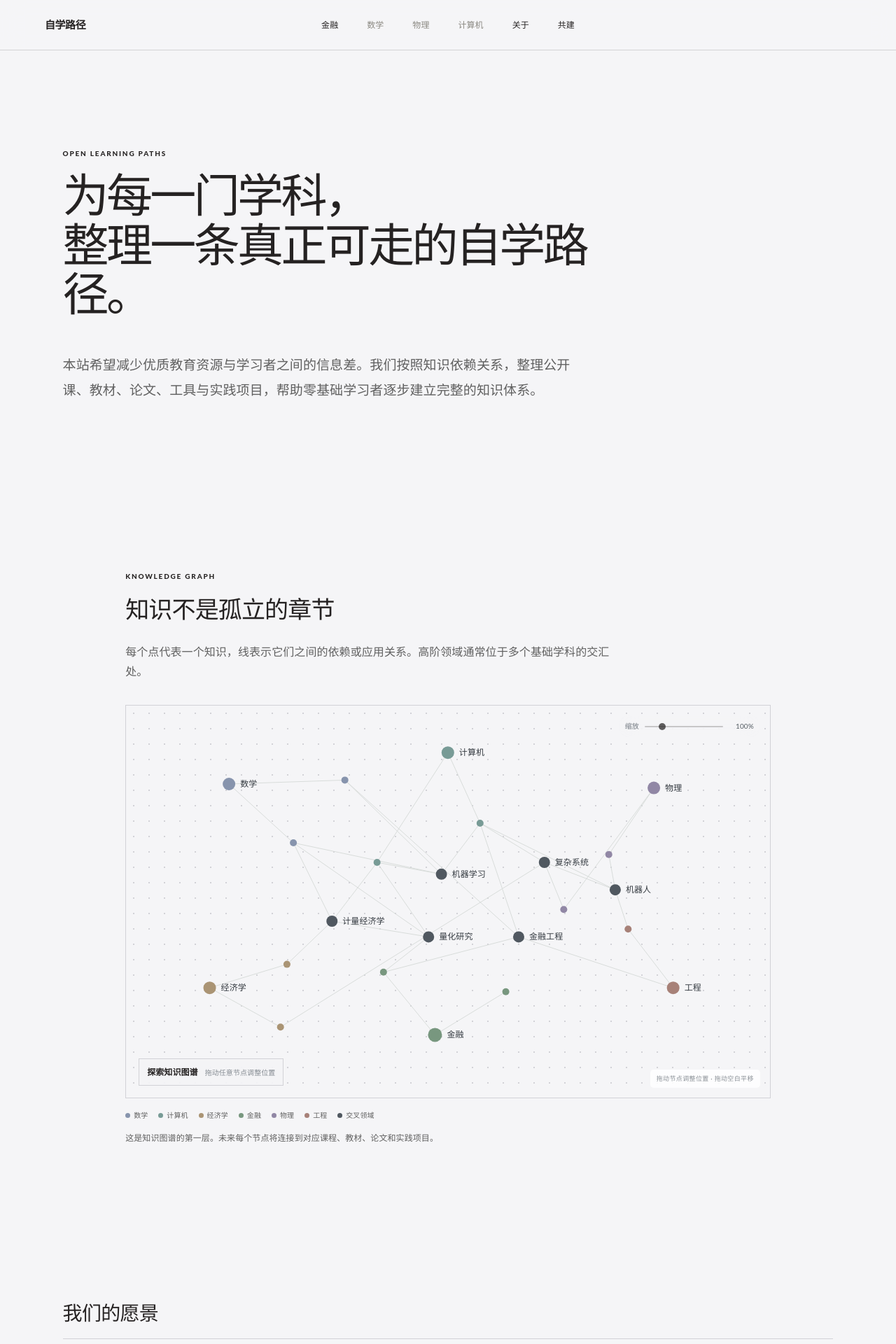
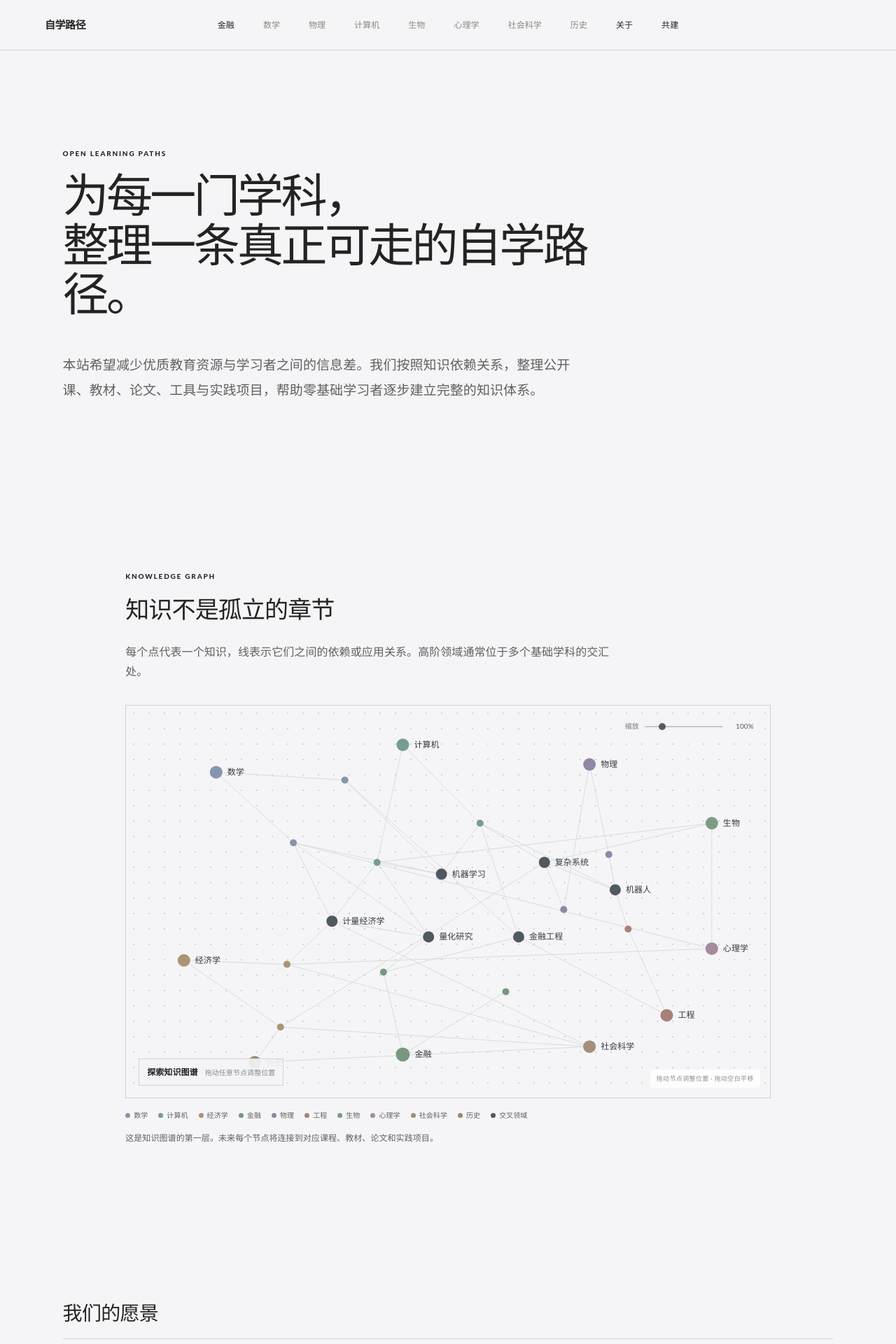
Before and after one commit to ming1024yue/finance-self-taught, a React (Vite) app: page / in a window 1280 px wide. Shown: the top 1920 px of the page at 70% size. Built offline with nearby package versions, Linux system fonts and the light colour scheme.

Commit message:
Add biology psychology social science and history

```diff
--- a/src/KnowledgeGraph.tsx
+++ b/src/KnowledgeGraph.tsx
@@ -1,13 +1,13 @@
 import {useEffect,useRef,useState} from "react";
 type Node={id:string;label:string;group:string;x:number;y:number;size:number};
 type View={x:number;y:number;scale:number};
-const colors:Record<string,string>={数学:"#8794ad",计算机:"#789b96",经济学:"#aa9474",金融:"#78977f",物理:"#9187a5",工程:"#a78178",交叉领域:"#505860"};
+const colors:Record<string,string>={数学:"#8794ad",计算机:"#789b96",经济学:"#aa9474",金融:"#78977f",物理:"#9187a5",工程:"#a78178",生物:"#7f9b86",心理学:"#a58c9d",社会科学:"#a28f7c",历史:"#9b8875",交叉领域:"#505860"};
 const initialNodes:Node[]=[
- {id:"math",label:"数学",group:"数学",x:.16,y:.2,size:9},{id:"cs",label:"计算机",group:"计算机",x:.5,y:.12,size:9},{id:"physics",label:"物理",group:"物理",x:.82,y:.21,size:9},{id:"econ",label:"经济学",group:"经济学",x:.13,y:.72,size:9},{id:"finance",label:"金融",group:"金融",x:.48,y:.84,size:10},{id:"engineering",label:"工程",group:"工程",x:.85,y:.72,size:9},
+ {id:"math",label:"数学",group:"数学",x:.14,y:.17,size:9},{id:"cs",label:"计算机",group:"计算机",x:.43,y:.1,size:9},{id:"physics",label:"物理",group:"物理",x:.72,y:.15,size:9},{id:"biology",label:"生物",group:"生物",x:.91,y:.3,size:9},{id:"psychology",label:"心理学",group:"心理学",x:.91,y:.62,size:9},{id:"social",label:"社会科学",group:"社会科学",x:.72,y:.87,size:9},{id:"history",label:"历史",group:"历史",x:.2,y:.91,size:9},{id:"econ",label:"经济学",group:"经济学",x:.09,y:.65,size:9},{id:"finance",label:"金融",group:"金融",x:.43,y:.89,size:10},{id:"engineering",label:"工程",group:"工程",x:.84,y:.79,size:9},
  {id:"stats",label:"概率统计",group:"数学",x:.26,y:.35,size:5},{id:"opt",label:"优化",group:"数学",x:.34,y:.19,size:5},{id:"algo",label:"算法",group:"计算机",x:.55,y:.3,size:5},{id:"data",label:"数据科学",group:"计算机",x:.39,y:.4,size:5},{id:"mechanics",label:"力学",group:"物理",x:.75,y:.38,size:5},{id:"dynamics",label:"动力系统",group:"物理",x:.68,y:.52,size:5},{id:"micro",label:"微观经济学",group:"经济学",x:.25,y:.66,size:5},{id:"macro",label:"宏观经济学",group:"经济学",x:.24,y:.82,size:5},{id:"pricing",label:"资产定价",group:"金融",x:.4,y:.68,size:5},{id:"corp",label:"公司金融",group:"金融",x:.59,y:.73,size:5},{id:"control",label:"控制理论",group:"工程",x:.78,y:.57,size:5},
  {id:"ml",label:"机器学习",group:"交叉领域",x:.49,y:.43,size:8},{id:"metrics",label:"计量经济学",group:"交叉领域",x:.32,y:.55,size:8},{id:"quant",label:"量化研究",group:"交叉领域",x:.47,y:.59,size:8},{id:"fineng",label:"金融工程",group:"交叉领域",x:.61,y:.59,size:8},{id:"complex",label:"复杂系统",group:"交叉领域",x:.65,y:.4,size:8},{id:"robot",label:"机器人",group:"交叉领域",x:.76,y:.47,size:8}
 ];
-const edges=[["math","stats"],["math","opt"],["cs","algo"],["cs","data"],["physics","mechanics"],["physics","dynamics"],["econ","micro"],["econ","macro"],["finance","pricing"],["finance","corp"],["engineering","control"],["stats","metrics"],["data","metrics"],["micro","metrics"],["stats","ml"],["opt","ml"],["algo","ml"],["data","ml"],["stats","quant"],["data","quant"],["metrics","quant"],["pricing","quant"],["opt","fineng"],["algo","fineng"],["pricing","fineng"],["dynamics","complex"],["macro","complex"],["algo","complex"],["mechanics","robot"],["control","robot"],["algo","robot"],["complex","robot"],["fineng","engineering"]];
+const edges=[["math","stats"],["math","opt"],["cs","algo"],["cs","data"],["physics","mechanics"],["physics","dynamics"],["biology","data"],["biology","complex"],["psychology","stats"],["psychology","biology"],["psychology","micro"],["social","metrics"],["social","micro"],["social","macro"],["history","social"],["history","macro"],["econ","micro"],["econ","macro"],["finance","pricing"],["finance","corp"],["engineering","control"],["stats","metrics"],["data","metrics"],["micro","metrics"],["stats","ml"],["opt","ml"],["algo","ml"],["data","ml"],["stats","quant"],["data","quant"],["metrics","quant"],["pricing","quant"],["opt","fineng"],["algo","fineng"],["pricing","fineng"],["dynamics","complex"],["macro","complex"],["algo","complex"],["mechanics","robot"],["control","robot"],["algo","robot"],["complex","robot"],["fineng","engineering"]];
 
 export default function KnowledgeGraph(){
  const canvasRef=useRef<HTMLCanvasElement>(null),nodesRef=useRef(initialNodes.map(node=>({...node}))),viewRef=useRef<View>({x:0,y:0,scale:1}),activeId=useRef<string|null>(null),dragRef=useRef<{kind:"node";id:string}|{kind:"pan";x:number;y:number;ox:number;oy:number}|null>(null),drawRef=useRef<()=>void>(()=>{});
--- a/src/PlatformHome.tsx
+++ b/src/PlatformHome.tsx
@@ -1,7 +1,7 @@
 const base=import.meta.env.BASE_URL;
 const subjects=[
  {name:"金融",href:`${base}finance/`,active:true},
- {name:"数学"},{name:"物理"},{name:"计算机"}
+ {name:"数学"},{name:"物理"},{name:"计算机"},{name:"生物"},{name:"心理学"},{name:"社会科学"},{name:"历史"}
 ];
 
 export default function PlatformHome(){return <div className="platform"><header className="platform-header"><a className="platform-brand" href={base} aria-label="自学路径首页"><b>自学路径</b></a><nav className="platform-nav" aria-label="学科导航">{subjects.map(subject=>subject.active?<a href={subject.href} key={subject.name}>{subject.name}</a>:<span key={subject.name} title="正在筹备中" aria-disabled="true">{subject.name}<small>筹备中</small></span>)}<a href="#about">关于</a><a href="https://github.com/ming1024yue/finance-self-taught/issues" target="_blank" rel="noreferrer">共建</a></nav></header><main className="platform-main"><section className="platform-hero"><small>OPEN LEARNING PATHS</small><h1>为每一门学科，<br/>整理一条真正可走的自学路径。</h1><p>本站希望减少优质教育资源与学习者之间的信息差。我们按照知识依赖关系，整理公开课、教材、论文、工具与实践项目，帮助零基础学习者逐步建立完整的知识体系。</p></section><section id="about" className="platform-about"><h2>我们的愿景</h2><p className="platform-vision">我们相信，科技终将抹平知识的边界，让每个人都能自由、免费地学习一切。</p><div><p><b>系统</b><br/>沿知识依赖建立完整框架，而非零散积累。</p><p><b>公开</b><br/>善用公开课、开放教材和原始资料，自主获取知识。</p><p><b>实践</b><br/>通过习题、报告、代码和项目，把理解转化为能力。</p></div></section></main></div>}
```
